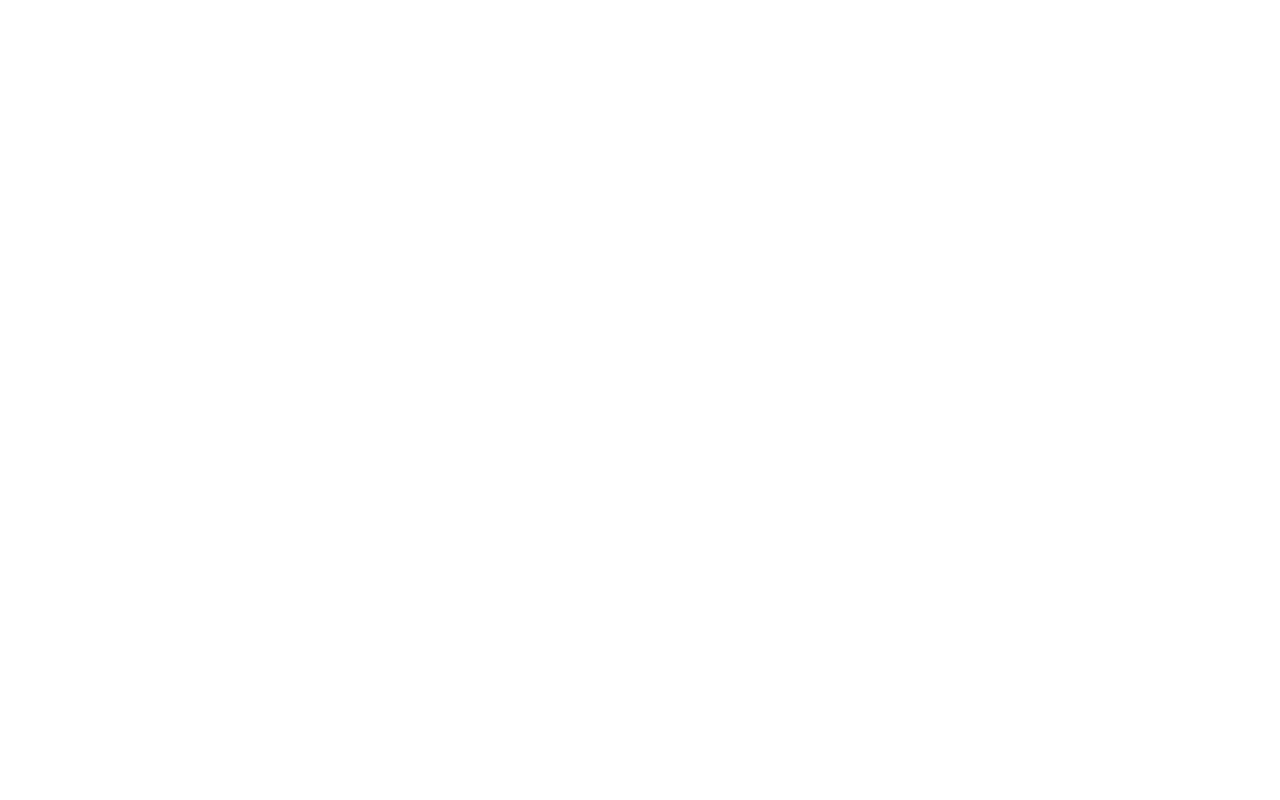
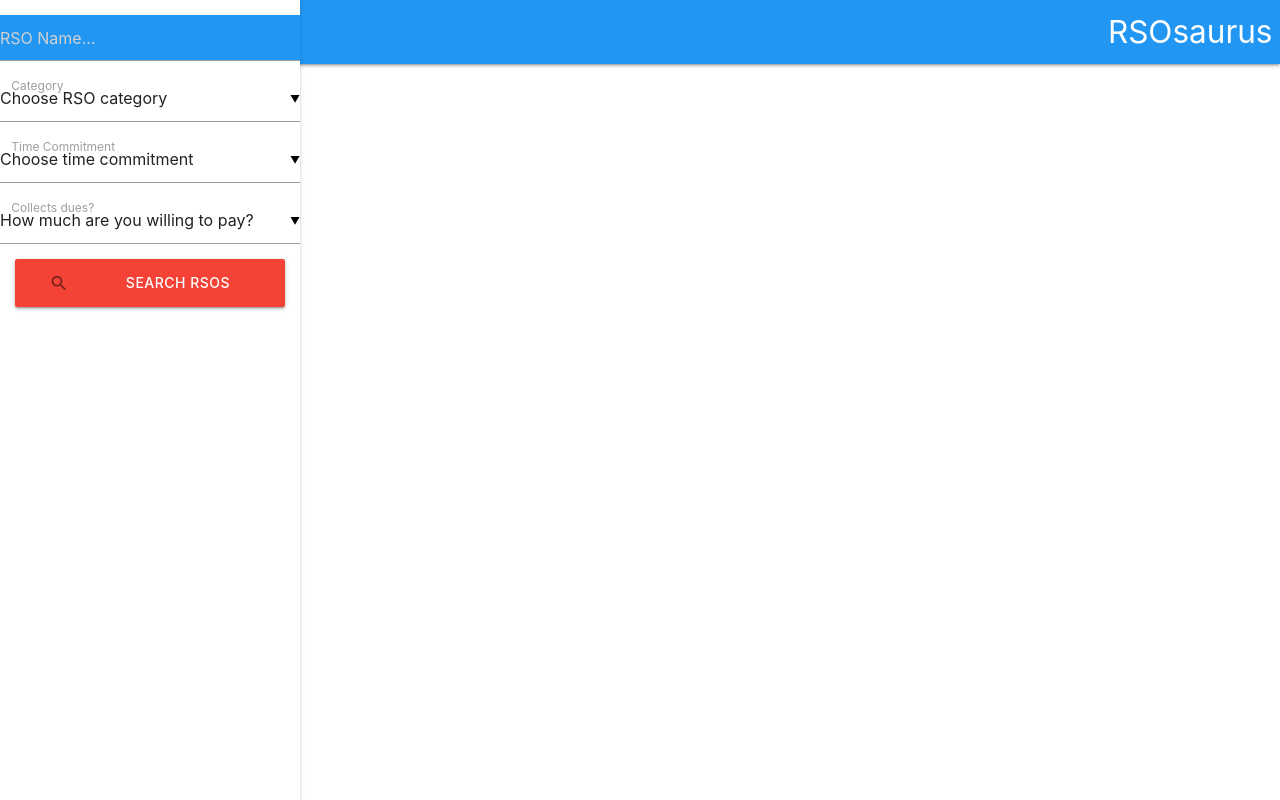
Before and after one commit to MJCaddell/RSOsaurus, a plain HTML site: page index.html in a window 1280 px wide. Drawn offline with nearby package versions, Linux system fonts and the light colour scheme.

Commit message:
multiselect and sidebar working

```diff
--- a/index.html
+++ b/index.html
@@ -11,8 +11,121 @@
     </head>
 
     <body>
+
+      <!--Double navigation-->
+      <header>
+          <!-- Sidebar navigation -->
+
+          <ul id="slide-out" class="side-nav fixed sn-bg-1 custom-scrollbar">
+              <!-- Logo -->
+
+              <!--/. Logo -->
+              <!--Social-->
+
+              <!--/Social-->
+              <!--Search Form-->
+              <li>
+                  <form>
+                    <div class="input-field blue">
+                      <input placeholder="RSO Name..." id="search" type="search" required>
+                    </div>
+                  </form>
+              </li>
+              <!--/.Search Form-->
+              <!-- Side navigation links -->
+              <li>
+                  <ul class="collapsible collapsible-accordion">
+                      <li> <div class="input-field col s10">
+                            <select multiple>
+                              <option value="" disabled selected>Choose RSO category</option>
+                              <option value="1">Sports</option>
+                              <option value="2">Academics</option>
+                              <option value="3">Honors</option>
+                            </select>
+                            <label>Category</label>
+                          </div>
+                      </li>
+                  </ul>
+              </li>
+              <li>
+                  <ul class="collapsible collapsible-accordion">
+                      <li> <div class="input-field col s10">
+                            <select>
+                              <option value="" disabled selected>Choose time commitment</option>
+                              <option value="1">Low</option>
+                              <option value="2">Medium</option>
+                              <option value="3">High</option>
+                            </select>
+                            <label>Time Commitment</label>
+                          </div>
+                      </li>
+                  </ul>
+              </li>
+              <li>
+                  <ul class="collapsible collapsible-accordion">
+                      <li> <div class="input-field col s10">
+                            <select>
+                              <option value="" disabled selected>How much are you willing to pay?</option>
+                              <option value="1">20 or less</option>
+                              <option value="2">20 to 40</option>
+                              <option value="3">more than 40</option>
+                            </select>
+                            <label>Collects dues?</label>
+                          </div>
+                      </li>
+                  </ul>
+              </li>
+
+              <li>
+                <a class="waves-effect waves-light btn red"><i class="material-icons left">search</i>Search RSOs</a>
+              </li>
+              <!--/. Side navigation links -->
+              <div class="sidenav-bg mask-strong"></div>
+          </ul>
+          <!--/. Sidebar navigation -->
+          <!-- Navbar -->
+          <nav>
+            <a href="#" data-activates="slide-out" class="button-collapse"><i class="material-icons">menu</i></a>
+          <div class="nav-wrapper blue">
+            <a href="#" class="brand-logo right">RSOsaurus</a>
+            <ul id="nav-mobile" class="left hide-on-med-and-down">
+              <li><a href="sass.html">Sass</a></li>
+              <li><a href="badges.html">Components</a></li>
+              <li><a href="collapsible.html">JavaScript</a></li>
+            </ul>
+          </div>
+        </nav>
+          <!-- /.Navbar -->
+      </header>
+      <!--/.Double navigation-->
+      <!--Main layout-->
+      <main>
+
+      </main>
+      <!--/Main layout-->
+
+      <!--Footer-->
+      <footer>
+
+      </footer>
+      <!--Footer-->
+
       <!--Import jQuery before materialize.js-->
       <script type="text/javascript" src="https://code.jquery.com/jquery-3.2.1.min.js"></script>
       <script type="text/javascript" src="js/materialize.min.js"></script>
+      <script>
+      // Initialize collapse button
+      $(document).ready(function(){
+        $(".button-collapse").sideNav();
+        $('select').material_select();
+        // Initialize collapsible (uncomment the line below if you use the dropdown variation)
+        });
+      </script>
+      <!-- Compiled and minified CSS -->
+      <link rel="stylesheet" href="node_modules/materialize-css/dist/css/materialize.css">
+
+      <!-- Compiled and minified JavaScript -->
+      <script src="https://cdnjs.cloudflare.com/ajax/libs/materialize/0.100.2/js/materialize.min.js"></script>
+
     </body>
   </html>
```
